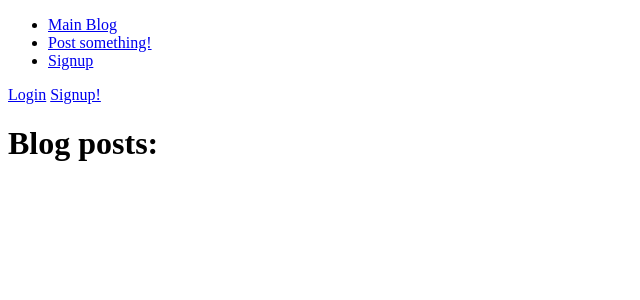
After one commit to jacastanon01/blogz, a Flask app: template templates/singleUser.html in a window 1280 px wide. The commit adds this page. Shown: the top 300 px of the page, without its empty margins (0-640 px from the left). Run offline with Flask 2, Linux system fonts and the light colour scheme; the template is opened without the code that fills it, so the values that code supplies are empty.

Commit message:
added more to templates and trying to integrate user class more

```diff
--- a/main.py
+++ b/main.py
@@ -1,7 +1,6 @@
 from flask import Flask, request, redirect, render_template, session, flash
 from flask_sqlalchemy import SQLAlchemy
-from sqlalchemy import desc
-from datetime import datetime
+
 
 app = Flask(__name__)
 app.config['DEBUG'] = True
@@ -15,11 +14,25 @@ class Blog(db.Model):
     id = db.Column(db.Integer, primary_key=True)
     title = db.Column(db.String(70))
     body = db.Column(db.String(140))
+    owner_id = db.Column(db.Integer, db.ForeignKey('user.id'))
 
 
-    def __init__(self, title, body):
+    def __init__(self, title, body, owner):
         self.title = title
         self.body = body
+        self.owner = owner
+
+
+class User(db.Model):
+
+    id = db.Column(db.Integer, primary_key=True)
+    username = db.Column(db.String(25))
+    password = db.Column(db.String(25))
+    blogs = db.relationship('Blog', backref='owner')
+
+    def __init__(self, username, password):
+        self.username = username
+        self.password = password
 
 
 @app.route('/')
@@ -27,13 +40,15 @@ def index():
     return redirect('/blog')
 
 @app.route('/newpost', methods=['POST', 'GET'])
-def blog():
+def newpost():
+
+    #if user is not logged in redirect to login page
 
     if request.method == 'POST':
         title = request.form['title']
         body = request.form['body']
 
-        blog_entry= Blog(title, body)
+        blog_entry= Blog(title, body, owner)
         db.session.add(blog_entry)
         db.session.commit()
 
@@ -43,10 +58,11 @@ def blog():
 
 
 @app.route('/blog', methods=['POST', 'GET'])
-def newpost():
+def blog():
     if request.method == 'POST':
         title = request.form['title']
         body = request.form['body']
+
 
         title_error = ""
         body_error = ""
@@ -63,7 +79,7 @@ def newpost():
                                                     title_error = title_error, title=title,
                                                     body = body)
         else:
-            blog_entry= Blog(title, body)
+            blog_entry= Blog(title, body, owner)
             db.session.add(blog_entry)
             db.session.commit()
             return render_template('blog_entry.html', blog = blog_entry)
@@ -78,6 +94,24 @@ def newpost():
             return render_template('main_blog.html', blogs = blogs)
 
 
+@app.route('/signup', methods=['GET', 'POST'])
+def signup():
+    #if request.method == 'POST':
+
+    render_template('signup.html')
+
+"""
+@app.route('/login', methods=['GET', 'POST'])
+def login():
+
+
+@app.route('/logout', methods=['POST'])
+def logout():
+    #delete user from session
+    redirect return ('/blog')
+"""
+
+
 
 
 if __name__=='__main__':
--- a/templates/base.html
+++ b/templates/base.html
@@ -9,10 +9,17 @@
 
     </style>
      <nav>
-            <a href="/blog">Main Blog</a>
-            <a href="/newpost">Post something!</a>
-        </nav>
+         <ul>
+            <li><a href="/blog">Main Blog</a></li>
+            <li><a href="/newpost">Post something!</a></li>
+            <li><a href="/signup">Signup</a></li>
+        </ul>
+    </nav>
+    <nav>
+        <a href="/login">Login</a>
+        <a href="/signup">Signup!</a>
 
+    </nav>
 </head>
 <body>
 
--- a/templates/new_post.html
+++ b/templates/new_post.html
@@ -7,6 +7,7 @@
 <form action='/blog' method='post'>
     <table>
         <tr>
+            <td></td>
             <td><label for="title">Blog Title</label><br>
             <input type="text" name="title" /></td>
             <td class="error">{{title_error}}</td>
--- /dev/null
+++ b/templates/singleUser.html
@@ -0,0 +1,9 @@
+{% extends 'base.html' %}
+
+{% block content %}
+
+<h1>Blog posts:</h1>
+
+<!--List all posts <h1> title <h/1> <p> body </p> -->
+
+{% endblock %}
```
Also changed, not shown: templates/login.html (+23 -0 lines), templates/signup.html (+28 -0 lines).
